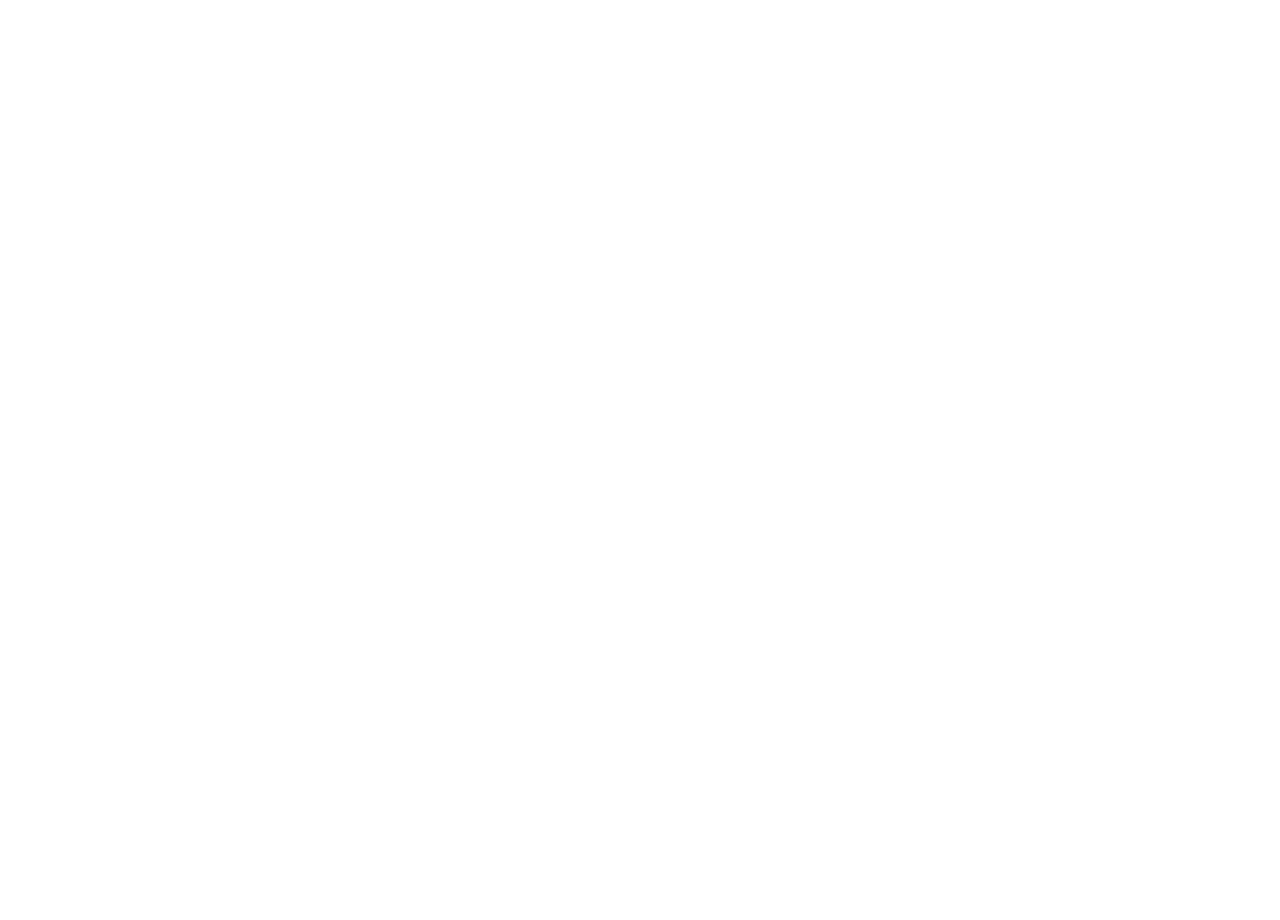
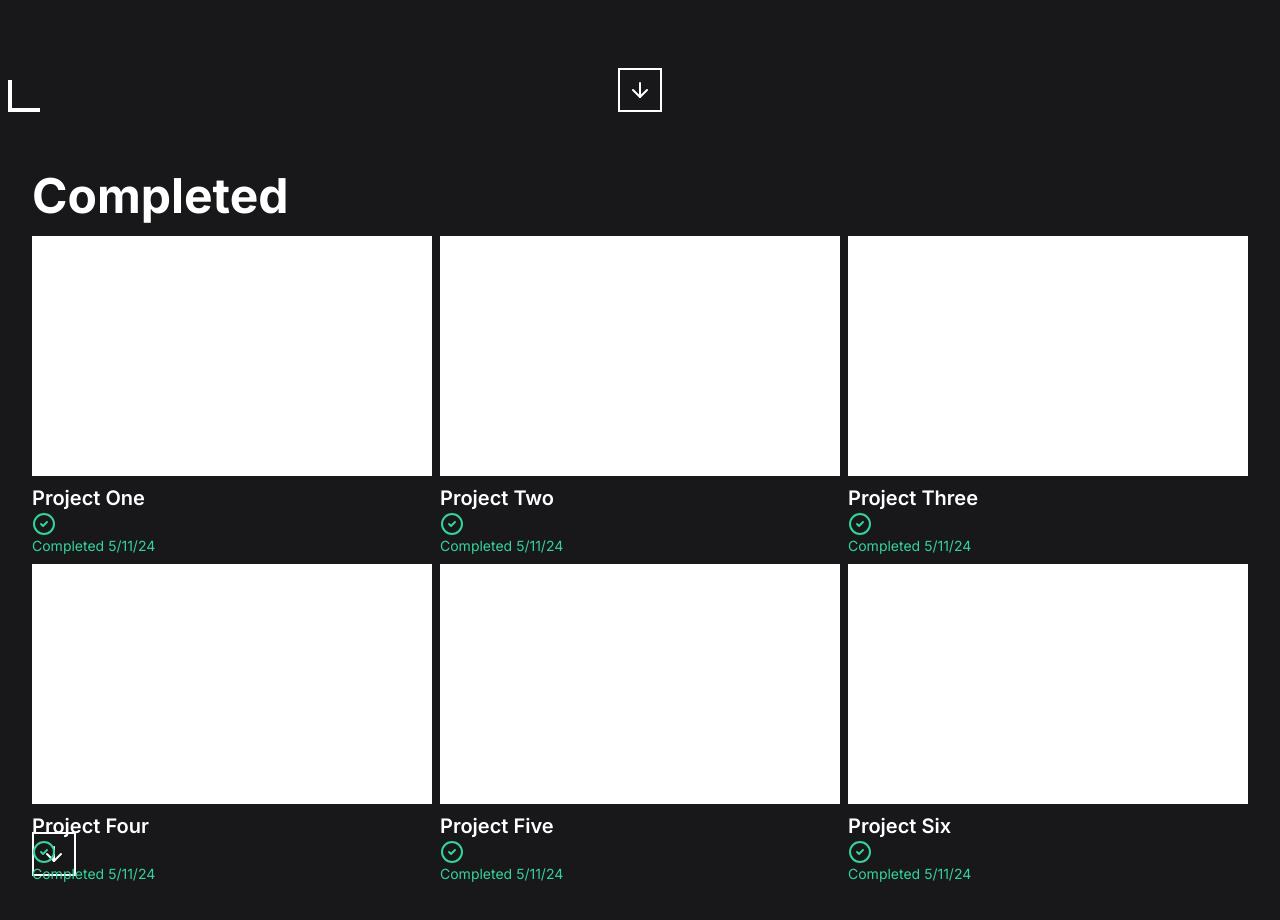
Before and after one commit to mdius0/portfolio, a Next.js app: page /projects in a window 1280 px wide. Shown: the part 680-1600 px from the top of the page. Before the commit the page ends 800 px from the top, so only its background shows below. Built offline with nearby package versions, Linux system fonts and the light colour scheme.

Commit message:
lots of changes to project pages, not functional yet though.

```diff
--- a/src/app/layout.tsx
+++ b/src/app/layout.tsx
@@ -5,10 +5,12 @@
 
 const inter = Inter({ subsets: ["latin"] });
 
+
 export const metadata: Metadata = {
-  title: "Create Next App",
-  description: "Generated by create next app",
+  title: "/home",
+  description: "Portfolio",
 };
+
 
 export default function RootLayout({
   children,
--- a/src/app/projects/[id]/page.tsx
+++ b/src/app/projects/[id]/page.tsx
@@ -1,9 +1,45 @@
-export default function Page({ params: { id } } : { params: { id: string }}) {
+"use client"
 
+import { ArrowDown, Clock } from "lucide-react";
+import { useRouter } from "next/navigation";
+
+export default function Page({ params: { id } }: { params: { id: string } }) {
+    const router = useRouter()
 
     return (
-        <div>
-            Project: id
+        <div className="mx-auto max-w-7xl flex flex-col items-center justify-center">
+
+            <section className="flex flex-col items-center justify-center h-screen bg-zinc-900 w-full relative p-16 gap-4 hero">
+                <div className="absolute bottom-2 border-2 p-2 border-white flex items-center text-white justify-center gap-2">
+                    <ArrowDown />
+                </div>
+                <div className="w-full flex items-center justify-start absolute top-4 px-16">
+                    <div className="p-0 border-2 border-white flex">
+                        <div className="flex-grow hover:bg-zinc-700 duration-200 transition-colors p-2 text-white cursor-pointer" onClick={() => router.push("/")}>Home</div>
+                        <div className="flex-grow hover:bg-zinc-700 duration-200 transition-colors p-2 text-white cursor-pointer" onClick={() => router.push("/projects")}>Projects</div>
+                        <div className="flex-grow duration-200 transition-colors p-2 text-zinc-900 cursor-pointer bg-white">Project {id}</div>
+                    </div>
+                </div>
+                <div className="w-full h-full flex flex-col items-center gap-2 justify-center">
+                    <div className="h-[80%] w-full bg-white"></div>
+                    <div className="flex items-center justify-between w-full">
+                        <h1 className="text-xl font-bold text-white">Project {id}</h1>
+                        <div className="flex gap-2">
+                            <h3 className="text-zinc-300 underline font-semibold text-md cursor-pointer">project.com</h3>
+                            <h3 className="text-zinc-300 underline font-semibold text-md cursor-pointer">github.com/project</h3>
+                        </div>
+                        <h3 className="text-md font-semibold text-amber-500 flex gap-2"><Clock /> Status: ongoing</h3>
+                    </div>
+
+                </div>
+            </section>
+            <section className="flex flex-col items-center justify-center h-screen bg-zinc-900 w-full relative p-8">
+                <h1 className="text-5xl font-bold text-white text-start w-full my-4">Synopsis</h1>
+            </section>
+            <section className="flex flex-col items-center justify-center h-screen bg-zinc-900 w-full relative p-8">
+                <h1 className="text-5xl font-bold text-white text-start w-full my-4">Commits</h1>
+                <div>Timeline</div>
+            </section>
         </div>
     )
 }
--- a/src/app/projects/page.tsx
+++ b/src/app/projects/page.tsx
@@ -1,7 +1,99 @@
+"use client"
+
+import { ArrowDown, CircleCheck } from "lucide-react"
+import { useEffect, useRef } from "react"
+
 export default function Page() {
+    const ref = useRef(null)
+
+    useEffect(() => {
+        const scrollers = document.querySelectorAll(".scroller")
+
+        // if(!window.matchMedia("(prefers-reduced-motion: reduce)").matches) {
+        //     addAnimation();
+        // }
+        addAnimation()
+        function addAnimation() {
+            scrollers.forEach((scroller) => {
+                scroller.setAttribute("data-animated", "true")
+            })
+        }
+    }, [])
+
+
     return (
-        <div>
-            Projects
+        <div className="mx-auto max-w-7xl flex flex-col items-center justify-center" ref={ref}>
+            <section className="flex flex-col items-center justify-center h-screen bg-zinc-900 w-full relative p-16 gap-4 hero">
+                <h1 className="section-heading text-white font-bold text-7xl">Projects</h1>
+
+                <div className="absolute w-8 h-8 bottom-2 left-2 border-l-4 border-b-4 border-l-white border-b-white"></div>
+                <div className="absolute w-8 h-8 top-2 right-2 border-t-4 border-r-4 border-r-white border-t-white"></div>
+                <div className="absolute bottom-2 border-2 p-2 border-white flex items-center text-white justify-center gap-2">
+                    <ArrowDown />
+                </div>
+            </section>
+            <section className="flex flex-col items-center justify-center h-screen bg-zinc-900 w-full relative p-8">
+                <h1 className="text-5xl font-bold text-white text-start w-full my-4">Completed</h1>
+                <div className="w-full flex flex-wrap gap-2 overflow-y-scroll relative">
+                    <div className="absolute bottom-2 border-2 p-2 border-white flex items-center text-white justify-center gap-2">
+                        <ArrowDown />
+                    </div>
+                    <div className="relative flex flex-col items-center justify-center gap-2 h-[20rem] w-[25rem]">
+                        <div className="w-full h-[80%] bg-white"></div>
+                        <div className="w-full flex items-center justify-between">
+                            <div className="h-full flex flex-col">
+                                <h1 className="text-white text-xl font-semibold">Project One</h1>
+                                <h3 className="text-sm text-emerald-400"><CircleCheck /> Completed 5/11/24</h3>
+                            </div>
+                        </div>
+                    </div>
+                    <div className="relative flex flex-col items-center justify-center gap-2 h-[20rem] w-[25rem]">
+                        <div className="w-full h-[80%] bg-white"></div>
+                        <div className="w-full flex items-center justify-between">
+                            <div className="h-full flex flex-col">
+                                <h1 className="text-white text-xl font-semibold">Project Two</h1>
+                                <h3 className="text-sm text-emerald-400"><CircleCheck /> Completed 5/11/24</h3>
+                            </div>
+                        </div>
+                    </div>
+                    <div className="relative flex flex-col items-center justify-center gap-2 h-[20rem] w-[25rem]">
+                        <div className="w-full h-[80%] bg-white"></div>
+                        <div className="w-full flex items-center justify-between">
+                            <div className="h-full flex flex-col">
+                                <h1 className="text-white text-xl font-semibold">Project Three</h1>
+                                <h3 className="text-sm text-emerald-400"><CircleCheck /> Completed 5/11/24</h3>
+                            </div>
+                        </div>
+                    </div>
+                    <div className="relative flex flex-col items-center justify-center gap-2 h-[20rem] w-[25rem]">
+                        <div className="w-full h-[80%] bg-white"></div>
+                        <div className="w-full flex items-center justify-between">
+                            <div className="h-full flex flex-col">
+                                <h1 className="text-white text-xl font-semibold">Project Four</h1>
+                                <h3 className="text-sm text-emerald-400"><CircleCheck /> Completed 5/11/24</h3>
+                            </div>
+                        </div>
+                    </div>
+                    <div className="relative flex flex-col items-center justify-center gap-2 h-[20rem] w-[25rem]">
+                        <div className="w-full h-[80%] bg-white"></div>
+                        <div className="w-full flex items-center justify-between">
+                            <div className="h-full flex flex-col">
+                                <h1 className="text-white text-xl font-semibold">Project Five</h1>
+                                <h3 className="text-sm text-emerald-400"><CircleCheck /> Completed 5/11/24</h3>
+                            </div>
+                        </div>
+                    </div>
+                    <div className="relative flex flex-col items-center justify-center gap-2 h-[20rem] w-[25rem]">
+                        <div className="w-full h-[80%] bg-white"></div>
+                        <div className="w-full flex items-center justify-between">
+                            <div className="h-full flex flex-col">
+                                <h1 className="text-white text-xl font-semibold">Project Six</h1>
+                                <h3 className="text-sm text-emerald-400"><CircleCheck /> Completed 5/11/24</h3>
+                            </div>
+                        </div>
+                    </div>
+                </div>
+            </section>
         </div>
     )
 }
```
Also changed, not shown: src/app/page.tsx (+18 -5 lines).
